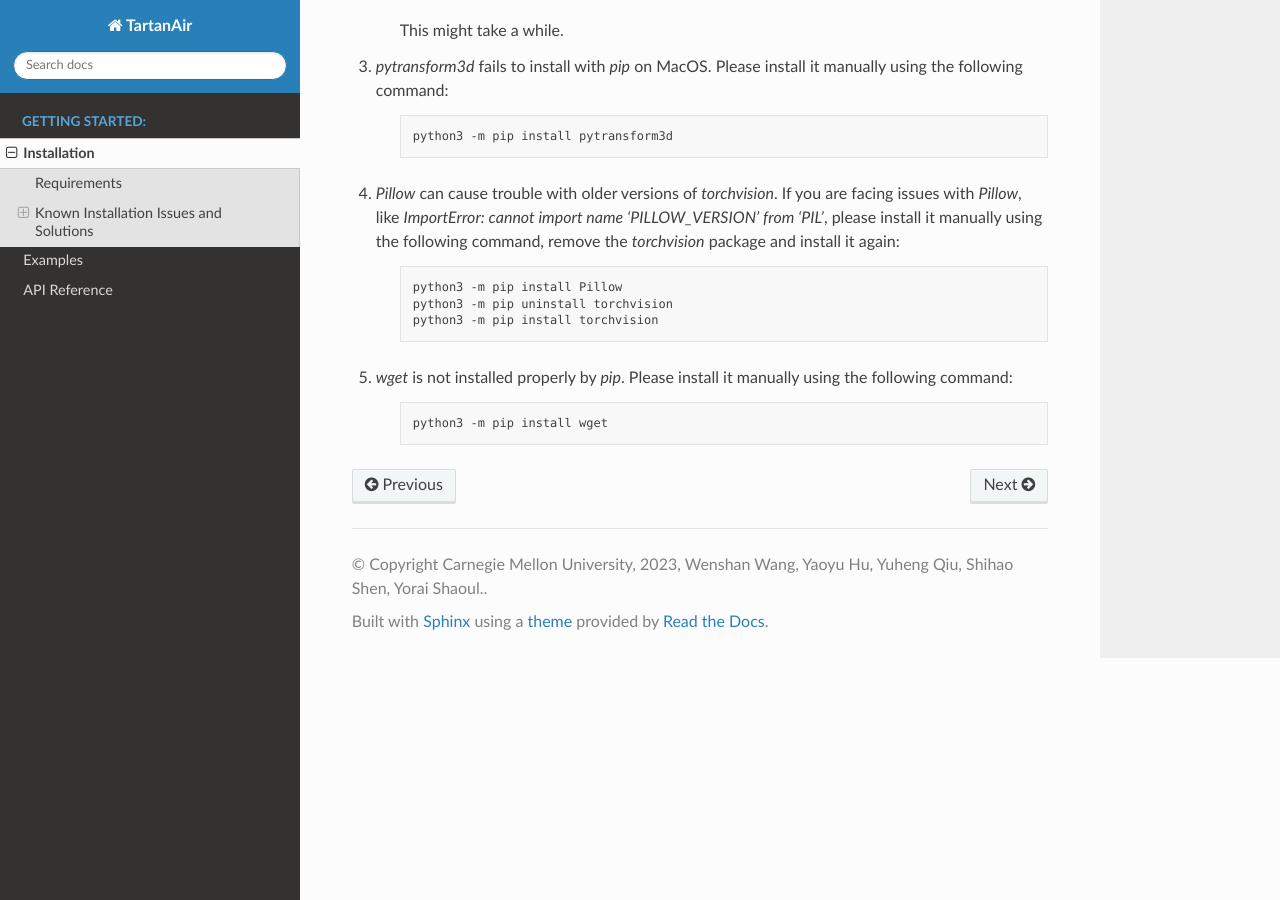
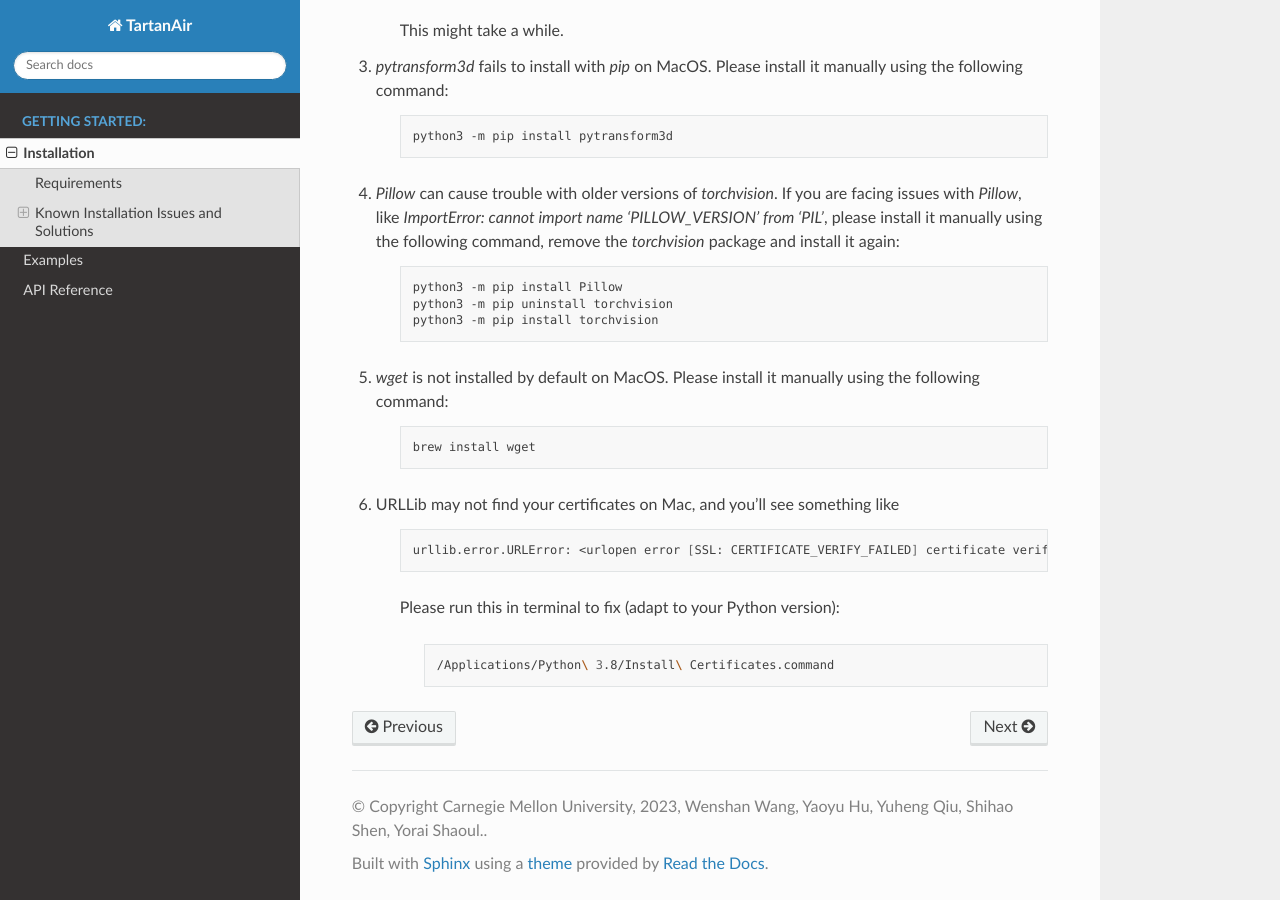
Before and after one commit to castacks/tartanairpy, a Sphinx documentation site: the page built from docs/installation.rst, in a window 1280 px wide and 900 px high, scrolled down 906 px. Built offline with Sphinx 7.4.7 and the Read the Docs theme 2.0.0, drawn with Linux system fonts in a browser that asks for light colours.

Commit message:
feat(download, docs, deps): supporting mac azcopy.

```diff
--- a/docs/installation.rst
+++ b/docs/installation.rst
@@ -54,8 +54,20 @@ MacOS
         python3 -m pip uninstall torchvision
         python3 -m pip install torchvision
 
-5. `wget` is not installed properly by `pip`. Please install it manually using the following command:
+5. `wget` is not installed by default on MacOS. Please install it manually using the following command:
 
     .. code-block:: bash
 
-        python3 -m pip install wget
+        brew install wget
+
+6. URLLib may not find your certificates on Mac, and you'll see something like
+
+    .. code-block:: bash
+
+        urllib.error.URLError: <urlopen error [SSL: CERTIFICATE_VERIFY_FAILED] certificate verify failed: unable to get local issuer certificate (_ssl.c:1123)>
+
+    Please run this in terminal to fix (adapt to your Python version):
+
+        .. code-block:: bash
+
+            /Applications/Python\ 3.8/Install\ Certificates.command
--- a/pyproject.toml
+++ b/pyproject.toml
@@ -4,7 +4,7 @@ build-backend = "hatchling.build"
 
 [project]
 name = "tartanair"
-version = "0.1.01"
+version = "0.1.21"
 authors = [
   { name="Yorai Shaoul", email="yorai@cmu.edu" },
   { name="Wenshan Wang", email="wenshanw@cs.cmu.edu " }
@@ -35,7 +35,6 @@ dependencies = [
     "torch",
     "torchvision",
     "pyyaml",
-    "wget"
     ]
 
 [project.urls]
```
Also changed, not shown: 1 other file.
